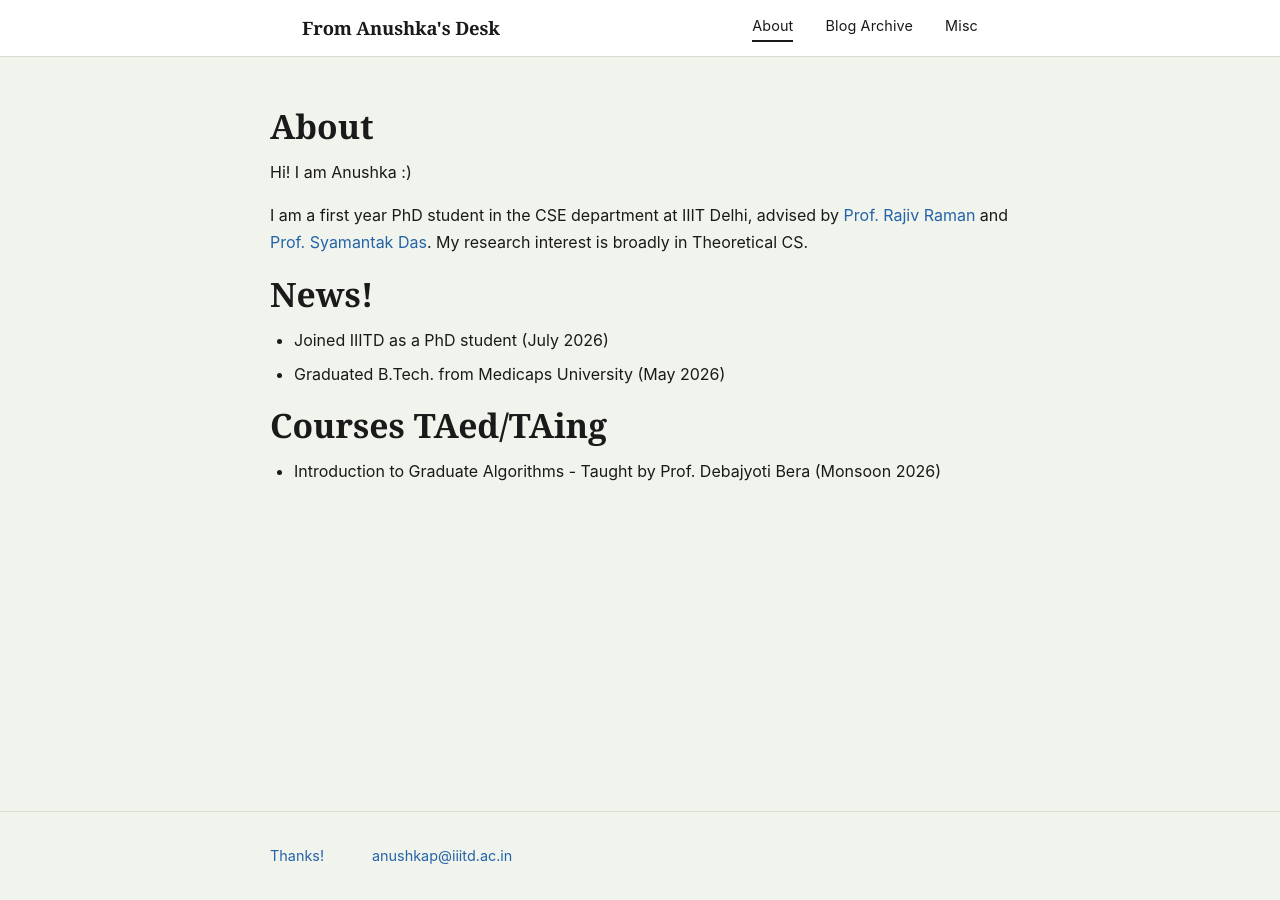
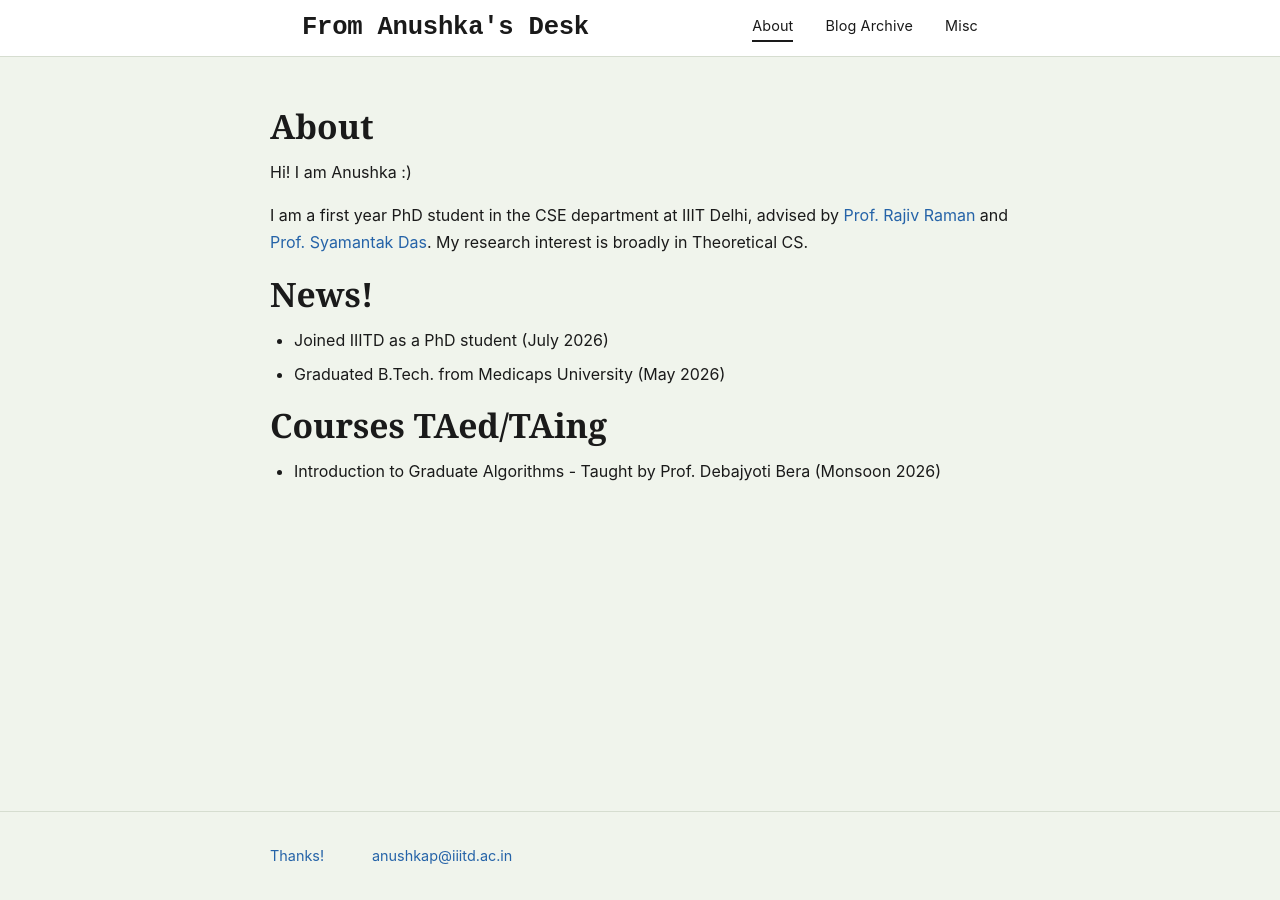
Before and after one commit to anuzka115/anuzka115.github.io, a Jekyll site: the page built from index.md, in a window 1280 px wide. Built offline with Jekyll 4.4.1, drawn with Linux system fonts in a browser that asks for light colours.

Commit message:
Update site-title styles in main.css

```diff
--- a/css/main.css
+++ b/css/main.css
@@ -68,14 +68,8 @@ a:hover {
   justify-content: space-between;
 }
 
-.site-title {
-  font-family: var(--font-serif);
-  font-size: 1.15rem;
-  font-weight: 600;
-  color: var(--text);
-  letter-spacing: -0.01em;
-  text-decoration: none;
-}
+.site-title { font-family: 'SF Mono', 'Courier New', Consolas, monospace; font-size: 1.6rem; font-weight: 700; color: var(--text); letter-spacing: -0.01em; text-decoration: none; }
+
 .site-title:hover {
   color: var(--text);
   text-decoration: none;
```
